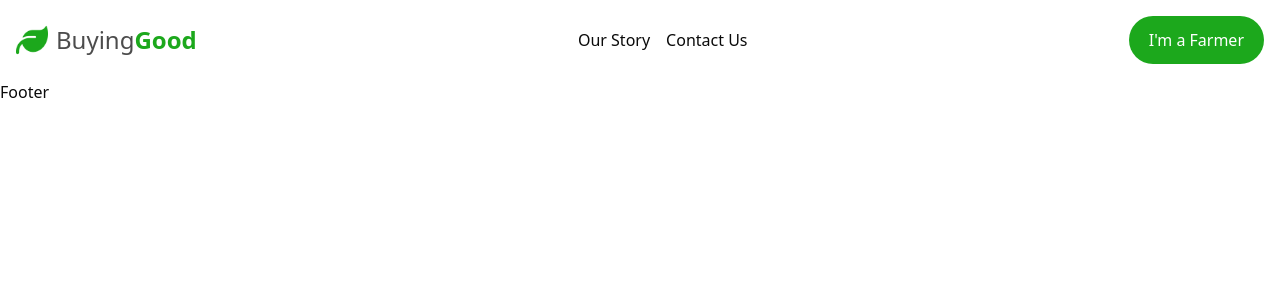
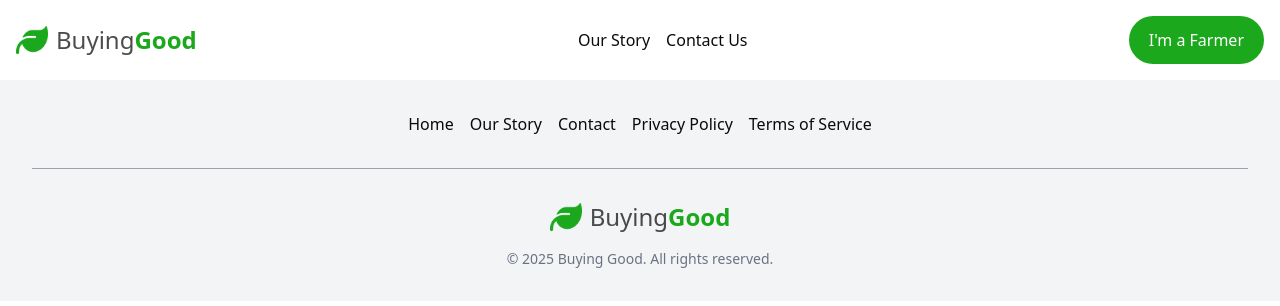
Before and after one commit to je-zhou/BuyingGood-ITO5002-Team-2, a Next.js app in the folder Frontend/: page / in a window 1280 px wide. Shown: the top 306 px of the page. Built offline with nearby package versions, Linux system fonts and the light colour scheme; no server answers.

Commit message:
Added simple footer

```diff
--- a/Frontend/components/layout/Footer.tsx
+++ b/Frontend/components/layout/Footer.tsx
@@ -1,5 +1,37 @@
+import Image from "next/image";
+import Link from "next/link";
 import React from "react";
 
 export default function Footer() {
-  return <div>Footer</div>;
+  return (
+    <div className="w-full bg-gray-100 p-8 flex flex-col justify-between items-center gap-4">
+      {/* NavLinks */}
+      <div className="flex justify-between items-center">
+        <div className="flex items-center gap-4">
+          <Link href="/">Home</Link>
+          <Link href="/about">Our Story</Link>
+          <Link href="/contact">Contact</Link>
+          <Link href="/privacy">Privacy Policy</Link>
+          <Link href="/terms">Terms of Service</Link>
+        </div>
+      </div>
+
+      {/* Divider */}
+      <div className="w-full h-[1px] bg-gray-400 my-4"></div>
+
+      {/*Logo*/}
+      <div className="flex items-center gap-2">
+        <Image src="/logo.png" alt="logo" width={32} height={32} />
+        <h1 className="text-2xl ">
+          <span className="text-black/70">Buying</span>
+          <span className="text-primary font-bold">Good</span>
+        </h1>
+      </div>
+
+      {/* Copyright */}
+      <div className="text-sm text-gray-500">
+        &copy; {new Date().getFullYear()} Buying Good. All rights reserved.
+      </div>
+    </div>
+  );
 }
```
Also changed, not shown: 1 other file (tests, documents, lock files or other folders).
